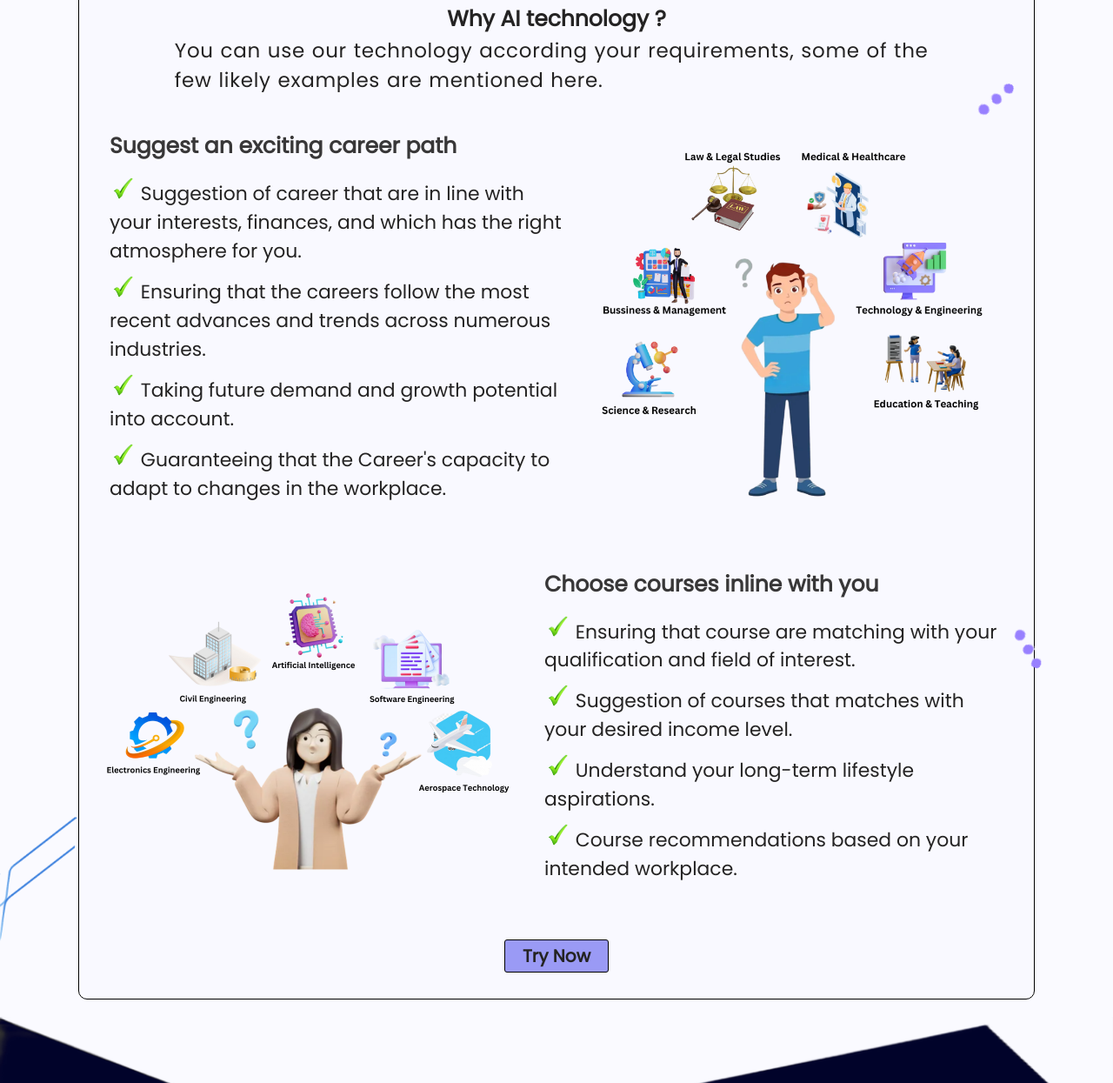
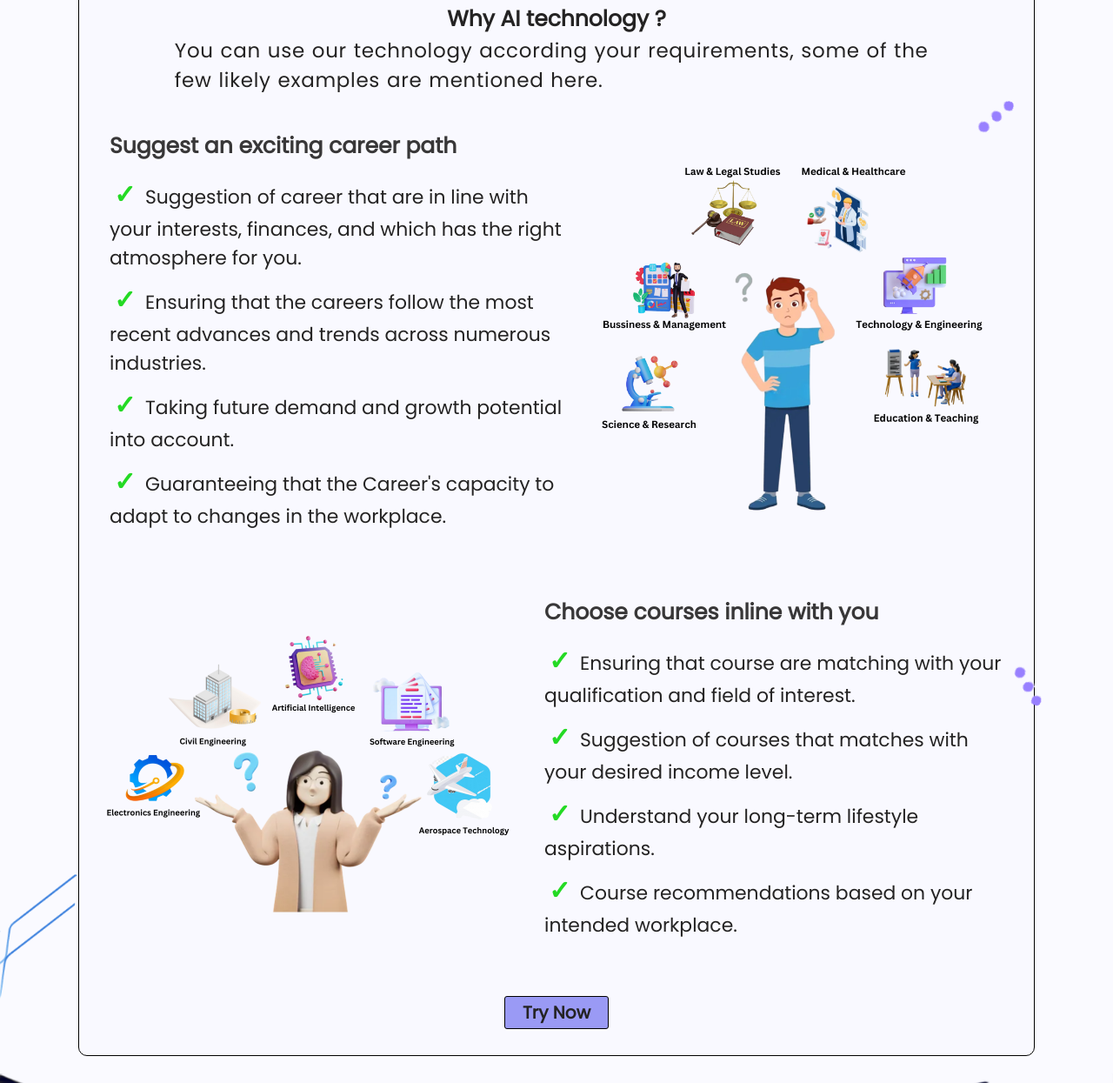
Before and after one commit to GahinathMadake/CareerPathUsingAI, a plain HTML site: page index.html in a window 1280 px wide. Shown: the part 465-1710 px from the top of the page at 87% size. Drawn offline with Linux system fonts and the light colour scheme.

Commit message:
correct sign

```diff
--- a/index.html
+++ b/index.html
@@ -49,21 +49,21 @@
                         <h2 class="contentHeading">Suggest an exciting career path</h2>
                         <ul class="list">
                             <li>
-                                <img src="./images/sign.png" class="signimg">
+                                <span class="signimg">&#10003;</span>
                                 Suggestion of career that are in line with your interests, finances,
                                 and which has the right atmosphere for you.
                             </li>
                             <li>
-                                <img src="./images/sign.png" class="signimg">
+                                <span class="signimg">&#10003;</span>
                                 Ensuring that the careers follow the most recent advances and trends
                                 across numerous industries.
                             </li>
                             <li>
-                                <img src="./images/sign.png" class="signimg">
+                                <span class="signimg">&#10003;</span>
                                 Taking future demand and growth potential into account.
                             </li>
                             <li>
-                                <img src="./images/sign.png" class="signimg">
+                                <span class="signimg">&#10003;</span>
                                 Guaranteeing that the Career's capacity to adapt to changes in the workplace.
                             </li>
                         </ul>
@@ -77,19 +77,19 @@
                         <h2 class="contentHeading">Choose courses inline with you</h2>
                         <ul class="list">
                             <li>
-                                <img src="./images/sign.png" class="signimg">
+                                <span class="signimg">&#10003;</span>
                                 Ensuring that course are matching with your qualification and field of interest.
                             </li>
                             <li>
-                                <img src="./images/sign.png" class="signimg">
+                                <span class="signimg">&#10003;</span>
                                 Suggestion of courses that matches with your desired income level.
                             </li>
                             <li>
-                                <img src="./images/sign.png" class="signimg">
+                                <span class="signimg">&#10003;</span>
                                 Understand your long-term lifestyle aspirations.
                             </li>
                             <li>
-                                <img src="./images/sign.png" class="signimg">
+                                <span class="signimg">&#10003;</span>
                                 Course recommendations based on your intended workplace.
                             </li>
                         </ul>
--- a/style.css
+++ b/style.css
@@ -140,7 +140,10 @@
     padding: 5px 0 5px;
   }
   .wrapPath .path .pathContent ul li .signimg{
-    width: 30px;
+    font-size: 30px;
+    font-weight: 900;
+    padding: 0 5px;
+    color: rgb(36, 218, 36);
   }
   .wrapPath .path .pathImg{
     width: 500px;
@@ -257,9 +260,6 @@
     .wrapPath .path .pathContent ul li, .wrapPath .pathPara, .wrap-career .careerpara{
       font-size: 16px;
     }
-    .wrapPath .path .pathContent ul li .signimg{
-      width: 25px;
-    }
     .x-flame-img{
       width: 50px;
     }
```
Also changed, not shown: Images/correctsign.png (deleted), Images/sign.png (deleted).
